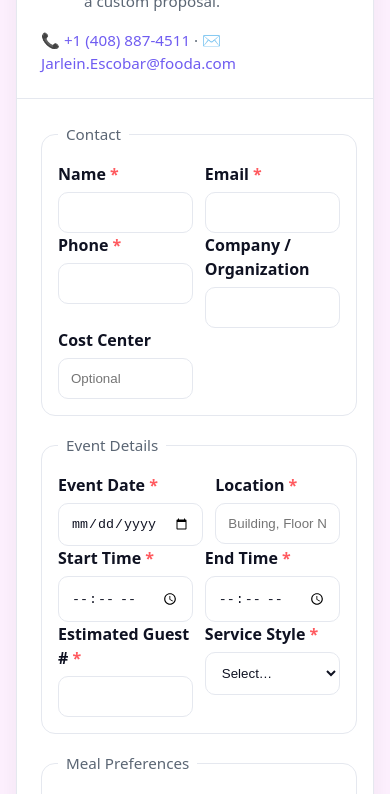
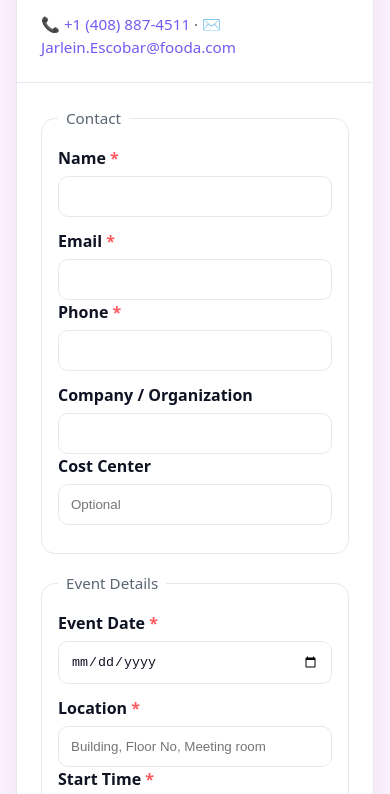
Before and after one commit to bonniejaiswal/chaseevents, a plain HTML site: page index.html in a window 390 px wide. Shown: the part 165-959 px from the top of the page. Drawn offline with Linux system fonts and the light colour scheme.

Commit message:
Update rest list, and web formatting

```diff
--- a/index.html
+++ b/index.html
@@ -3,7 +3,7 @@
 <head>
   <meta charset="utf-8" />
   <meta name="viewport" content="width=device-width, initial-scale=1" />
-  <title>Catering Request</title>
+  <title>JPMC Catering & Event Request</title>
   <meta name="description" content="Submit a catering request with event details, menu preferences, and budget." />
   <style>
     :root{
@@ -38,6 +38,11 @@
       .span-4{grid-column:span 4}
       .span-3{grid-column:span 3}
       .span-8{grid-column:span 8}
+      .row{grid-template-columns:1fr 1fr}
+      .actions{flex-direction:row}
+      .actions button{width:auto}
+      .totals{flex-direction:row}
+      .summary{min-width:260px}
     }
 
     fieldset{border:1px solid var(--border);border-radius:14px;padding:16px;margin:0}
@@ -81,6 +86,23 @@
     pre{white-space:pre-wrap;background:#fafbff;border:1px solid var(--border);border-radius:12px;padding:12px}
 
     .required::after{content:" *";color:var(--danger);font-weight:700}
+
+    /* Mobile-first tweaks */
+    .row{grid-template-columns:1fr}
+    .actions{flex-direction:column}
+    .actions button{width:100%}
+    .container{margin:24px auto}
+    .totals{flex-direction:column}
+    .summary{min-width:100%}
+
+    /* Desktop overrides placed after mobile-first rules */
+    @media(min-width:700px){
+      .row{grid-template-columns:1fr 1fr}
+      .actions{flex-direction:row}
+      .actions button{width:auto}
+      .totals{flex-direction:row}
+      .summary{min-width:260px}
+    }
   </style>
 </head>
 <body>
@@ -90,7 +112,7 @@
         <div class="brand">
           <div class="logo" aria-hidden="true"></div>
           <div>
-            <h1>Event Catering Request</h1>
+            <h1>JPMC Catering & Event Request</h1>
             <div class="sub">Tell us the basics. We’ll confirm with a custom proposal.</div>
           </div>
         </div>
@@ -146,11 +168,11 @@
           <div class="row">
             <div>
               <label for="startTime" class="required">Start Time</label>
-              <input id="startTime" name="startTime" type="time" required />
+              <input id="startTime" name="startTime" type="time" step="900" required />
             </div>
             <div>
               <label for="endTime" class="required">End Time</label>
-              <input id="endTime" name="endTime" type="time" required />
+              <input id="endTime" name="endTime" type="time" step="900" required />
             </div>
           </div>
           <div class="row">
@@ -315,109 +337,88 @@
     const calcBase = $('#calcBase');
     const calcRush = $('#calcRush');
     const calcTotal = $('#calcTotal');
+    const startTime = document.getElementById('startTime');
+    const endTime = document.getElementById('endTime');
 
     // Restaurants dataset (approved list)
     const approvedRestaurants = [
-      { name: 'Olive Grove Trattoria', cuisine: 'Italian' },
-      { name: 'Spice Route Kitchen', cuisine: 'Indian' },
-      { name: 'Golden Dragon Palace', cuisine: 'Chinese' },
-      { name: 'Casa Verde Cantina', cuisine: 'Mexican' },
-      { name: 'The Rusty Fork Diner', cuisine: 'American' },
-      { name: 'Aegean Breeze Grill', cuisine: 'Mediterranean' },
-      { name: 'Napoli’s Table', cuisine: 'Italian' },
-      { name: 'Curry Leaf House', cuisine: 'Indian' },
-      { name: 'Jade Lotus Bistro', cuisine: 'Chinese' },
-      { name: 'Tacos del Sol', cuisine: 'Mexican' },
-      { name: 'Liberty Grill', cuisine: 'American' },
-      { name: 'Santorini Sun', cuisine: 'Mediterranean' },
-      { name: 'Bella Roma Ristorante', cuisine: 'Italian' },
-      { name: 'Saffron Delight', cuisine: 'Indian' },
-      { name: 'Bamboo Garden', cuisine: 'Chinese' },
-      { name: 'El Toro Loco', cuisine: 'Mexican' },
-      { name: 'Bluegrass BBQ Shack', cuisine: 'American' },
-      { name: 'Olive & Fig Café', cuisine: 'Mediterranean' },
-      { name: 'Vesuvio’s Pizza', cuisine: 'Italian' },
-      { name: 'Maharaja Feast', cuisine: 'Indian' },
-      { name: 'Red Panda Wok', cuisine: 'Chinese' },
-      { name: 'Fiesta Ranch', cuisine: 'Mexican' },
-      { name: 'Route 66 Diner', cuisine: 'American' },
-      { name: 'Athena’s Kitchen', cuisine: 'Mediterranean' },
-      { name: 'Trattoria Milano', cuisine: 'Italian' },
-      { name: 'Peacock Spice', cuisine: 'Indian' },
-      { name: 'Dragon Pearl Eatery', cuisine: 'Chinese' },
-      { name: 'Cantina Azul', cuisine: 'Mexican' },
-      { name: 'Big Joe’s Burgers', cuisine: 'American' },
-      { name: 'Mykonos Flame', cuisine: 'Mediterranean' },
-      { name: 'La Dolce Vita', cuisine: 'Italian' },
-      { name: 'Masala Junction', cuisine: 'Indian' },
-      { name: 'Golden Wok Express', cuisine: 'Chinese' },
-      { name: 'Burrito Brothers', cuisine: 'Mexican' },
-      { name: 'Timberline Grill', cuisine: 'American' },
-      { name: 'Olive Branch Mezze', cuisine: 'Mediterranean' },
-      { name: 'Roma Bistro', cuisine: 'Italian' },
-      { name: 'Tandoori Nights', cuisine: 'Indian' },
-      { name: 'Lotus Blossom Café', cuisine: 'Chinese' },
-      { name: 'Casa Fiesta', cuisine: 'Mexican' },
-      { name: 'Main Street Café', cuisine: 'American' },
-      { name: 'Delphi Taverna', cuisine: 'Mediterranean' },
-      { name: 'Amalfi Coast Kitchen', cuisine: 'Italian' },
-      { name: 'Kerala Spice House', cuisine: 'Indian' },
-      { name: 'Jade Garden', cuisine: 'Chinese' },
-      { name: 'Sombrero’s', cuisine: 'Mexican' },
-      { name: 'Eagle’s Nest Grill', cuisine: 'American' },
-      { name: 'Mediterranean Oasis', cuisine: 'Mediterranean' },
-      { name: 'Firenze Pasta Bar', cuisine: 'Italian' },
-      { name: 'Bollywood Masala', cuisine: 'Indian' },
-      { name: 'Panda Pavilion', cuisine: 'Chinese' },
-      { name: 'Viva Mexico Cantina', cuisine: 'Mexican' },
-      { name: 'Patriot’s Steakhouse', cuisine: 'American' },
-      { name: 'Crete’s Delight', cuisine: 'Mediterranean' },
-      { name: 'Verona’s Oven', cuisine: 'Italian' },
-      { name: 'Spice Bazaar', cuisine: 'Indian' },
-      { name: 'Red Dragon House', cuisine: 'Chinese' },
-      { name: 'Taco Time Grill', cuisine: 'Mexican' },
-      { name: 'Stars & Stripes Café', cuisine: 'American' },
-      { name: 'Olympia Breeze', cuisine: 'Mediterranean' },
-      { name: 'Capri Cucina', cuisine: 'Italian' },
-      { name: 'Curry Kingdom', cuisine: 'Indian' },
-      { name: 'Dragonfly Noodles', cuisine: 'Chinese' },
-      { name: 'Guadalajara Grill', cuisine: 'Mexican' },
-      { name: 'Harbor House Grill', cuisine: 'American' },
-      { name: 'Nile’s Edge', cuisine: 'Mediterranean' },
-      { name: 'Toscana Pizza Co.', cuisine: 'Italian' },
-      { name: 'Taj Mahal Curry', cuisine: 'Indian' },
-      { name: 'Lotus Leaf Kitchen', cuisine: 'Chinese' },
-      { name: 'El Mariachi’s', cuisine: 'Mexican' },
-      { name: 'Yankee Kitchen', cuisine: 'American' },
-      { name: 'Athens Mezze Bar', cuisine: 'Mediterranean' },
-      { name: 'Roman Holiday Eatery', cuisine: 'Italian' },
-      { name: 'Masala Express', cuisine: 'Indian' },
-      { name: 'Wok ‘n’ Roll', cuisine: 'Chinese' },
-      { name: 'La Hacienda', cuisine: 'Mexican' },
-      { name: 'Old Glory Café', cuisine: 'American' },
-      { name: 'Levantine Flame', cuisine: 'Mediterranean' },
-      { name: 'Pompeii Ristorante', cuisine: 'Italian' },
-      { name: 'Spice Symphony', cuisine: 'Indian' },
-      { name: 'Golden Chopsticks', cuisine: 'Chinese' },
-      { name: 'Baja Breeze', cuisine: 'Mexican' },
-      { name: 'Liberty Tavern', cuisine: 'American' },
-      { name: 'The Greek Table', cuisine: 'Mediterranean' },
-      { name: 'Bella Napoli', cuisine: 'Italian' },
-      { name: 'Bombay Curry Café', cuisine: 'Indian' },
-      { name: 'Dragon Gate', cuisine: 'Chinese' },
-      { name: 'Sombrero Fiesta', cuisine: 'Mexican' },
-      { name: 'Iron Horse Grill', cuisine: 'American' },
-      { name: 'Acropolis Kitchen', cuisine: 'Mediterranean' },
-      { name: 'Siena’s Bistro', cuisine: 'Italian' },
-      { name: 'Royal Masala', cuisine: 'Indian' },
-      { name: 'Lantern House', cuisine: 'Chinese' },
-      { name: 'Viva la Salsa', cuisine: 'Mexican' },
-      { name: 'Pioneer BBQ House', cuisine: 'American' },
-      { name: 'Mediterranean Moon', cuisine: 'Mediterranean' },
-      { name: 'Trattoria Venezia', cuisine: 'Italian' },
-      { name: 'Curry Caravan', cuisine: 'Indian' },
-      { name: 'Jade Emperor Palace', cuisine: 'Chinese' },
-      { name: 'Taco Amigos', cuisine: 'Mexican' }
+      { name: "Aina's Vegan", cuisine: 'Vietnamese' },
+      { name: 'Alamar', cuisine: 'Seafood' },
+      { name: 'Arepas', cuisine: 'Latin American' },
+      { name: 'Aroma House', cuisine: 'Indian' },
+      { name: 'Bayshore Taqueria', cuisine: 'Mexican' },
+      { name: 'Beyond the Border', cuisine: 'Latin American' },
+      { name: 'Bistro Bites', cuisine: 'Vietnamese/French' },
+      { name: 'Bonchon - Blossom Hill Rd', cuisine: 'Korean/Fried Chicken' },
+      { name: 'Bravo! House of Enchiladas', cuisine: 'Mexican' },
+      { name: 'Bun Me Up', cuisine: 'Chinese/Breakfast' },
+      { name: 'Buri Buri Bento', cuisine: 'Japanese' },
+      { name: 'Burma Classic - San Francisco', cuisine: 'Burmese' },
+      { name: "C'era Una Volta", cuisine: 'Italian' },
+      { name: "Chef Jimmy's Catering", cuisine: 'Mediterranean' },
+      { name: 'Experience Burma', cuisine: 'Burmese' },
+      { name: 'Flambé', cuisine: 'Asian' },
+      { name: 'Flaming Ox', cuisine: 'Taiwanese' },
+      { name: 'Ginza Eats', cuisine: 'Poke' },
+      { name: 'Gyro Xpress', cuisine: 'Mediterranean' },
+      { name: "Hana's Cafe", cuisine: 'American/Salad/Deli/Mexican' },
+      { name: 'Himalayan Chef & Kitchen', cuisine: 'Indian' },
+      { name: 'Hongry Kong', cuisine: 'Chinese' },
+      { name: 'I Love Cheesesteak', cuisine: 'American' },
+      { name: 'Jalsa Catering & Events', cuisine: 'Indian' },
+      { name: 'Japafood', cuisine: 'Japanese' },
+      { name: "Kawashima's Kitchen", cuisine: 'Japanese' },
+      { name: 'Koja Kitchen - Dublin', cuisine: 'Korean' },
+      { name: 'Koja Kitchen - Fremont', cuisine: 'Korean' },
+      { name: 'Koja-Viet Delight', cuisine: 'Vietnamese' },
+      { name: 'L.B. Taqueria', cuisine: 'Mexican' },
+      { name: "Liang's Village", cuisine: 'Taiwanese' },
+      { name: 'Lima Peruvian Food', cuisine: 'Peruvian' },
+      { name: 'Little Green Cyclo', cuisine: 'Vietnamese' },
+      { name: 'Locali Mediterranean', cuisine: 'Mediterranean' },
+      { name: 'Loving Hut', cuisine: 'Vegan' },
+      { name: "Max's of Manila - South SF", cuisine: 'Filipino' },
+      { name: 'Mint Leaf', cuisine: 'Vietnamese' },
+      { name: 'Miss Subi', cuisine: 'Asian' },
+      { name: 'Momo & Kebab', cuisine: 'Indian' },
+      { name: "Nina's Taqueria", cuisine: 'Mexican' },
+      { name: 'Noor Indian Fusion Kitchen - Oakland', cuisine: 'Indian' },
+      { name: 'Papas & Eggs', cuisine: 'Breakfast' },
+      { name: "Pia's Thai Kitchen", cuisine: 'Thai' },
+      { name: 'Picnic Basket', cuisine: 'Poke/Deli' },
+      { name: 'Proposition Chicken (OAK)', cuisine: 'American' },
+      { name: 'Proposition Chicken (SF)', cuisine: 'American' },
+      { name: 'Pushcart Fare', cuisine: 'Chinese' },
+      { name: 'Red Chillies', cuisine: 'Indian' },
+      { name: "Romano's Macaroni Grill", cuisine: 'Italian' },
+      { name: 'Sajj Mediterranean - San Mateo', cuisine: 'Mediterranean' },
+      { name: 'Salsa Picante - Fremont', cuisine: 'Mexican' },
+      { name: 'SB Catering & Events', cuisine: 'Mexican/Asian' },
+      { name: 'Seoul Eats', cuisine: 'Korean' },
+      { name: 'Smoked Out BBQ', cuisine: 'Barbecue' },
+      { name: "SSB Catering (Achiote Grill)", cuisine: 'Cuban/Jamaican' },
+      { name: "SSB Catering (Breakfast Bistro)", cuisine: 'Breakfast' },
+      { name: "SSB Catering (Graziano's)", cuisine: 'Italian' },
+      { name: "SSB Catering (Lunchly)", cuisine: 'American' },
+      { name: "SSB Catering (Shoyu)", cuisine: 'Asian' },
+      { name: 'Straw Hat Pizza', cuisine: 'Pizza' },
+      { name: 'Sugo', cuisine: 'Italian' },
+      { name: 'Superfine Kitchen', cuisine: 'Salad/Deli/Japanese/Indian/Mexican/Breakfast' },
+      { name: 'Sweet Fingers', cuisine: 'Jamaican' },
+      { name: 'Tannourine', cuisine: 'Mediterranean' },
+      { name: 'The Gurkha Kitchen - Hayward', cuisine: 'Indian' },
+      { name: 'The Gurkha Kitchen - Sunnyvale', cuisine: 'Indian' },
+      { name: 'The Kebab Guys', cuisine: 'Mediterranean' },
+      { name: 'The Lightbox Café', cuisine: 'Deli' },
+      { name: 'The Oaxacan Kitchen', cuisine: 'Mexican' },
+      { name: 'The Waffle Roost', cuisine: 'American' },
+      { name: 'Todos', cuisine: 'Mexican' },
+      { name: 'Two Fish', cuisine: 'Poke/Bento' },
+      { name: 'Underdogs Cantina', cuisine: 'Mexican' },
+      { name: 'Urban Kitchen', cuisine: 'Salad' },
+      { name: 'Voyager Foods', cuisine: 'American' },
+      { name: 'WoKitchen', cuisine: 'Chinese' },
+      { name: 'Yakitori Harue', cuisine: 'Japanese' }
     ];
 
     // Restaurant selector elements
@@ -481,6 +482,52 @@
       [guests,budgetPer,totalBudget,rush].forEach(el=>el.addEventListener(ev,estimate));
     });
     estimate();
+
+    // Time helpers for 15-min rounding and defaulting end time
+    function toMinutes(t){
+      const [hh, mm] = (t || '00:00').split(':').map(x=>parseInt(x,10)||0);
+      return hh*60 + mm;
+    }
+    function toTimeStr(m){
+      const hh = Math.floor((m% (24*60))/60);
+      const mm = m % 60;
+      const pad2 = n => String(n).padStart(2,'0');
+      return `${pad2(hh)}:${pad2(mm)}`;
+    }
+    function roundTo15(t){
+      const m = toMinutes(t);
+      const rounded = Math.round(m / 15) * 15;
+      return toTimeStr(rounded);
+    }
+    function clampEndAfterStart(){
+      if(!startTime || !endTime) return;
+      const s = startTime.value;
+      if(!s) return;
+      // If end is empty or earlier/equal, set to +60 mins from start, rounded to 15
+      const sMin = toMinutes(s);
+      const eMin = toMinutes(endTime.value || '');
+      if(!endTime.dataset.userChanged || eMin <= sMin){
+        const next = sMin + 60;
+        endTime.value = roundTo15(toTimeStr(next));
+        endTime.dataset.userChanged = '';
+      }
+    }
+
+    if(startTime && endTime){
+      // On load, round start and set default end
+      if(startTime.value) startTime.value = roundTo15(startTime.value);
+      clampEndAfterStart();
+      startTime.addEventListener('change', ()=>{
+        // Round to 15 and adjust end
+        startTime.value = roundTo15(startTime.value);
+        clampEndAfterStart();
+      });
+      endTime.addEventListener('change', ()=>{
+        // User manually changed end time
+        endTime.value = roundTo15(endTime.value);
+        endTime.dataset.userChanged = '1';
+      });
+    }
 
     function serialize(){
       const data = new FormData(form);
```
